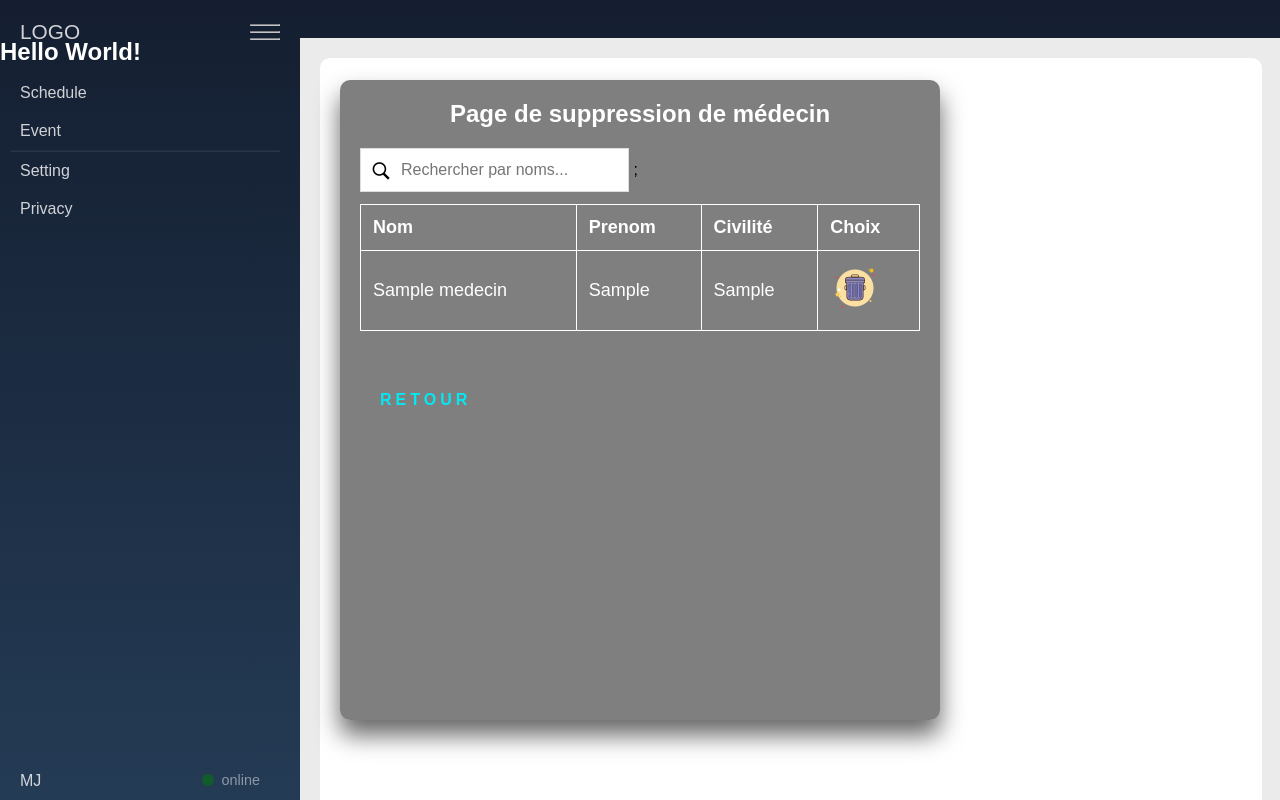
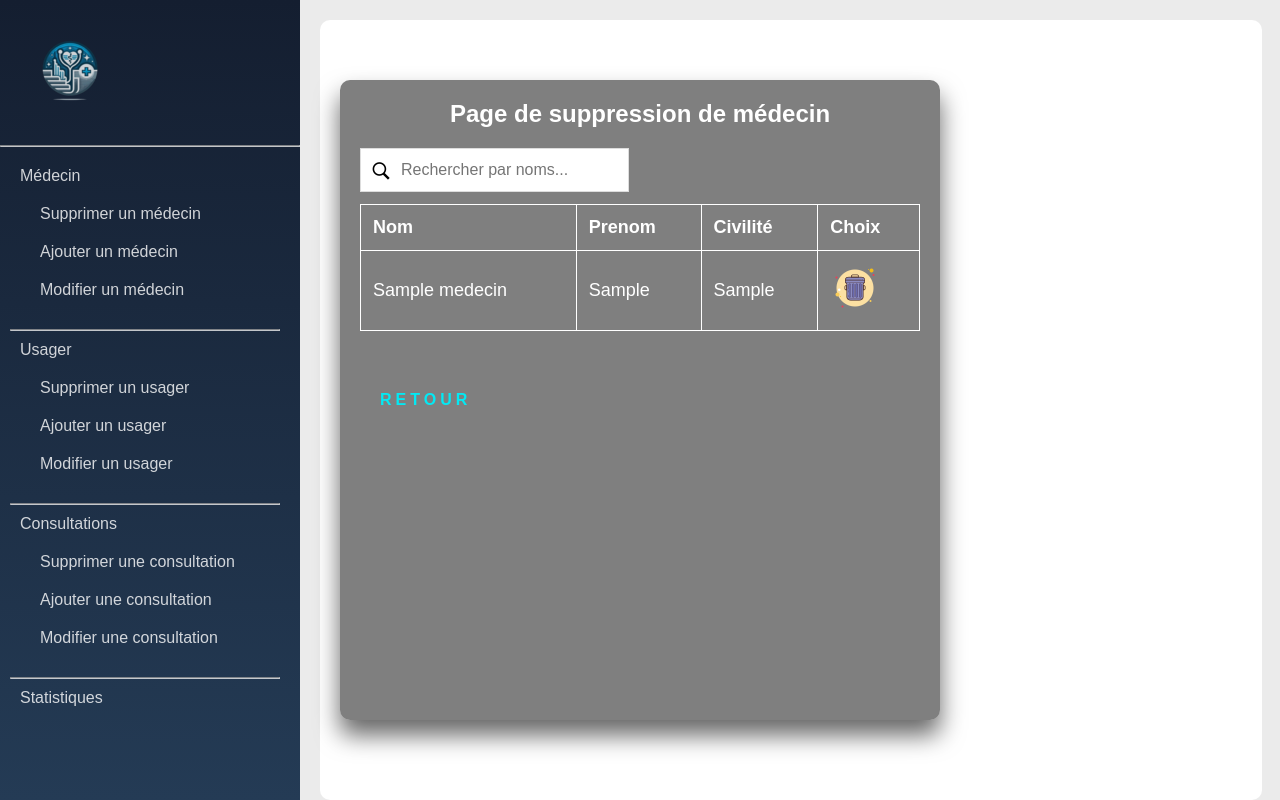
Before and after one commit to Yeetnus/projetPHP, a PHP site: page /PHP/medecin/supprimer.php in a window 1280 px wide. Run offline with PHP 8.4, Linux system fonts and the light colour scheme; tables that the repository leaves empty or names only in its code hold one stand-in row (values such as "Sample post").

Commit message:
css + menu bar vertical

```diff
--- a/CSS/style.css
+++ b/CSS/style.css
@@ -254,6 +254,7 @@
 .retour {
   margin-top: 50px;
 }
+
 @media (max-width: 600px) {
 
   /* Ajoute des media queries pour une meilleure expérience sur les petits écrans */
@@ -303,47 +304,11 @@
 
 
 /*
-nav {
-  width: 100%;
-  margin: 0 auto;
-  background: rgba(0, 0, 0, .5);
-  box-shadow: 0 15px 25px rgba(0, 0, 0, .6);
-  color: #03e9f4;
-  position: sticky;
-  top: 0px;
-}
-
-nav>ul {
-  display: flex;
-  text-align: center;
-  box-shadow: 0 15px 25px rgba(0, 0, 0, .6);
-  background: rgba(0, 0, 0, .5);
-  margin-left: 0;
-}
-
-nav ul {
-  list-style-type: none;
-}
-
-nav ul li {
-  float: left;
-  width: 25%;
-  text-align: center;
-  position: relative;
-}
-
 nav ul::after {
   display: table;
   clear: both;
 }
 
-nav a {
-  display: block;
-  text-decoration: none;
-  color: #03e9f4;
-  border-bottom: 2px solid transparent;
-  padding: 10px 0px;
-}
 
 nav a:hover {
   color: rgb(255, 255, 255);
@@ -355,6 +320,7 @@
   box-shadow: 0 2px 4px rgba(0, 0, 0, .6);
   background: rgba(0, 0, 0, .5);
   position: absolute;
+  height: auto;
   width: 100%;
   z-index: 1000;
 }
@@ -382,8 +348,7 @@
 .deroulant>a::after {
   content: " ▼";
   font-size: 12px;
-}
-*/
+}*/
 
 .flip {
   position: relative;
@@ -470,7 +435,7 @@
 }
 
 .flip-box {
-  position:absolute;
+  position: absolute;
   top: 50%;
   left: 50%;
   padding: 20px;
@@ -519,26 +484,41 @@
 }
 
 #myInput {
-  background-image: url('../IMAGES/icons8-search-20.png'); /* Add a search icon to input */
-  background-position: 10px 12px; /* Position the search icon */
-  background-repeat: no-repeat; /* Do not repeat the icon image */
-  width: auto; /* Full-width */
-  font-size: 16px; /* Increase font-size */
-  padding: 12px 20px 12px 40px; /* Add some padding */
-  border: 1px solid #ddd; /* Add a grey border */
-  margin-bottom: 12px; /* Add some space below the input */
+  background-image: url('../IMAGES/icons8-search-20.png');
+  /* Add a search icon to input */
+  background-position: 10px 12px;
+  /* Position the search icon */
+  background-repeat: no-repeat;
+  /* Do not repeat the icon image */
+  width: auto;
+  /* Full-width */
+  font-size: 16px;
+  /* Increase font-size */
+  padding: 12px 20px 12px 40px;
+  /* Add some padding */
+  border: 1px solid #ddd;
+  /* Add a grey border */
+  margin-bottom: 12px;
+  /* Add some space below the input */
 }
 
 #myTable {
-  border-collapse: collapse; /* Collapse borders */
-  width: 100%; /* Full-width */
-  border: 1px solid #ddd; /* Add a grey border */
-  font-size: 18px; /* Increase font-size */
+  border-collapse: collapse;
+  /* Collapse borders */
+  width: 100%;
+  /* Full-width */
+  border: 1px solid #ddd;
+  /* Add a grey border */
+  font-size: 18px;
+  /* Increase font-size */
 }
 
-#myTable th, #myTable td {
-  text-align: left; /* Left-align text */
-  padding: 12px; /* Add padding */
+#myTable th,
+#myTable td {
+  text-align: left;
+  /* Left-align text */
+  padding: 12px;
+  /* Add padding */
 }
 
 #myTable tr {
@@ -551,7 +531,8 @@
   position: fixed;
   width: 100%;
   max-width: 300px;
-  bottom: 0; top: 0;
+  bottom: 0;
+  top: 0;
   display: block;
   min-height: 300px;
   height: 100%;
@@ -561,27 +542,52 @@
   -moz-transition: all 300ms;
   -webkit-transition: all 300ms;
 }
-nav .vertical-menu hr{opacity: 0.1; border-width: 0.5px;}
-nav ul{width: 90%; padding-inline-start: 0; margin: 10px; height: calc(100% - 20px); }
-nav .vertical-menu-logo{padding: 20px; font-size: 1.3em; position: relative}
-nav .vertical-menu-logo .open-menu-btn{width: 30px; height: max-content; position: absolute; display: block; right: 20px; top: 0; bottom: 0; margin: auto; cursor: pointer;}
-nav .vertical-menu-logo .open-menu-btn hr{margin: 5px 0}
-nav li{list-style: none; padding: 10px 10px; cursor: pointer;}
-nav li:hover{ color: rgba(75, 105, 176,1); }
-nav li#user-info{position: absolute; bottom: 0; width: 80%;}
-nav li#user-info > span{display: block; float: right; font-size: 0.9em; position: relative; opacity: 0.6;}
-nav li#user-info > span:after{
-  content: '';
-  width: 12px;
-  height: 12px;
+
+nav .vertical-menu hr {
+  opacity: 0.1;
+  border-width: 0.5px;
+}
+
+nav ul {
+  width: 90%;
+  padding-inline-start: 0;
+  margin: 10px;
+  height: calc(100% - 20px);
+}
+
+nav .vertical-menu-logo {
+  padding: 20px;
+  font-size: 1.3em;
+  position: relative
+}
+
+nav .vertical-menu-logo .open-menu-btn {
+  width: 30px;
+  height: max-content;
+  position: absolute;
   display: block;
-  position: absolute;
-  background: green;
-  left: -20px; top: 0; bottom: 0;
+  right: 20px;
+  top: 0;
+  bottom: 0;
   margin: auto;
-  border-radius: 50%;
+  cursor: pointer;
 }
-.content-wrapper{
+
+nav .vertical-menu-logo .open-menu-btn hr {
+  margin: 5px 0
+}
+
+nav li {
+  list-style: none;
+  padding: 10px 10px;
+  cursor: pointer;
+}
+
+nav li:hover {
+  color: rgba(75, 105, 176, 1);
+}
+
+.content-wrapper {
   width: calc(100% - 300px);
   height: 100%;
   position: fixed;
@@ -589,30 +595,61 @@
   left: 300px;
   padding: 20px;
 }
-.closed-menu .content-wrapper{
+
+.closed-menu .content-wrapper {
   width: 100%;
   left: 50px;
 }
-.content-wrapper{
-    transition: all 300ms;
+
+.content-wrapper {
+  transition: all 300ms;
 }
-.vertical-menu-wrapper .vertical-menu-logo div{transition: all 100ms;}
-.closed-menu .vertical-menu-wrapper .vertical-menu-logo div{
+
+.vertical-menu-wrapper .vertical-menu-logo div {
+  transition: all 100ms;
+}
+
+.closed-menu .vertical-menu-wrapper .vertical-menu-logo div {
   margin-left: -100px;
 }
-.vertical-menu-wrapper .vertical-menu-logo .open-menu-btn{transition: all 300ms;}
-.closed-menu .vertical-menu-wrapper .vertical-menu-logo .open-menu-btn{
+
+.vertical-menu-wrapper .vertical-menu-logo .open-menu-btn {
+  transition: all 300ms;
+}
+
+.closed-menu .vertical-menu-wrapper .vertical-menu-logo .open-menu-btn {
   left: 7px;
   right: 100%;
 }
 
-.closed-menu .vertical-menu-wrapper ul,.closed-menu .vertical-menu-wrapper hr{margin-left: -300px;}
-.vertical-menu-wrapper ul, .vertical-menu-wrapper hr{transition: all 100ms;}
-.content-wrapper{background: #ebebeb;}
-.content{
+.closed-menu .vertical-menu-wrapper ul,
+.closed-menu .vertical-menu-wrapper hr {
+  margin-left: -300px;
+}
+
+.vertical-menu-wrapper ul,
+.vertical-menu-wrapper hr {
+  transition: all 100ms;
+}
+
+.content-wrapper {
+  background: #ebebeb;
+}
+
+.content {
   width: 90%;
   min-height: 90%;
   background: #fff;
   border-radius: 10px;
   padding: 30px;
 }
+
+li a {
+  text-decoration: none;
+  color:#fff;
+}
+
+li a:hover {
+  background-color: rgba(75, 105, 176, 0.15);
+  color: rgba(75, 105, 176, 1);
+}
--- a/HTML/header.php
+++ b/HTML/header.php
@@ -1,38 +1,42 @@
 <!DOCTYPE html>
-<html lang="en">
+<html lang="fr">
+
 <head>
     <meta charset="UTF-8">
-  <meta name="viewport" content="width=device-width, initial-scale=1.0">
-  <link rel="stylesheet" href="../../CSS/style.css">
 </head>
+
+
 <body>
-    <header>
-        <nav>
+    <nav class="vertical-menu-wrapper">
+        <div class="vertical-menu-logo">
+            <div><img src="../../IMAGES/logo_cabinet_100.png"></div>
+        </div><hr/>
+        <ul class="<vertical-menu">
+            <li>Médecin
                 <ul>
-                <li class="deroulant"><a href="#">Médecin &ensp;</a>
-                    <ul class="sous">
                     <li><a href="supprimer.php">Supprimer un médecin</a></li>
                     <li><a href="ajouter.php">Ajouter un médecin</a></li>
                     <li><a href="modifier.php">Modifier un médecin</a></li>
                 </ul>
-                </li>
-                <li class="deroulant"><a href="#">Usager &ensp;</a>
-                    <ul class="sous">
+            </li><hr/>
+            <li>Usager
+                <ul>
                     <li><a href="../PHP/usager/supprimer.php">Supprimer un usager</a></li>
                     <li><a href="../PHP/usager/ajouter.php">Ajouter un usager</a></li>
                     <li><a href="../PHP/usager/modifier.php">Modifier un usager</a></li>
                 </ul>
-                </li>
-                <li class="deroulant"><a href="#">Consultations &ensp;</a>
-                    <ul class="sous">
-                        <li><a href="../PHP/rdv/supprimer.php">Supprimer</a></li>
-                        <li><a href="../PHP/rdv/ajouter.php">Ajouter</a></li>
-                        <li><a href="../PHP/rdv/">Modifier</a></li>
+            </li><hr/>
+            <li>Consultations
+                <ul>
+                    <li><a href="../PHP/rdv/supprimer.php">Supprimer une consultation</a></li>
+                    <li><a href="../PHP/rdv/ajouter.php">Ajouter une consultation</a></li>
+                    <li><a href="../PHP/rdv/">Modifier une consultation</a></li>
                 </ul>
-                </li>
+            </li><hr/>
             <li><a href="#">Statistiques</a></li>
         </ul>
     </nav>
-    </header>
+
 </body>
+
 </html>
--- a/PHP/medecin/supprimer.php
+++ b/PHP/medecin/supprimer.php
@@ -5,44 +5,19 @@
   <title>Supprimer</title>
   <link rel="stylesheet" href="../../CSS/style.css">
   <meta name="viewport" content="width=device-width, initial-scale=1.0">
-  <script>
-    $('.open-menu-btn').on('click', function(){
-  if($('body').hasClass('closed-menu')){
-    $('body').removeClass('closed-menu');
-  }else  $('body').addClass('closed-menu');
-});
-  </script>
+
 </head>
+<header><?php include "../../HTML/header.php"; ?></header>
 
 <body>
-  <!--<?php include "../../HTML/header.php"; ?>-->
 
-  <!-- menu vertical -->
-  <nav class="vertical-menu-wrapper">
-  <div class="vertical-menu-logo">
-    <div>LOGO</div>
-    <span class="open-menu-btn"><hr><hr><hr></span>
+
+  <div class="content-wrapper">
+    <div class="content">
+    </div>
   </div>
-  <ul class="vertical-menu">
-    <li>Schedule</li>
-    <li>Event</li>
-    <hr />
-    <li>Setting</li>
-    <li>Privacy</li>
-    <li id="user-info">MJ<span>online</span></li>
-  </ul>
-</nav>
-<div class="content-wrapper">
-  <div class="content">
-  </div>
-</div>
-<!-- /menu vertical -->
+  <!-- /menu vertical -->
 
-<!-- contenido de pagina, realmente no importa -->
-<div id="container">
-  <h2>Hello World!</h2>
-</div>
-<!-- /contenido de pagina, realmente no importa -->
 
   <div class="scrollable-div choice-box">
     <h2>Page de suppression de médecin</h2>
@@ -76,7 +51,7 @@
             <a href='../../BDD/delete-script.php?recordID=<?php echo $recordID ?>' class="delete-icon">
               <img src="../../IMAGES/icons8-trash-50.png"></a>
           </td>
-        </tr>;
+        </tr>
       <?php } ?>
     </table>
     <form>
@@ -106,7 +81,8 @@
           }
         }
       }
-    }
+    };
+
   </script>
 </body>
 
```
Also changed, not shown: IMAGES/logo_cabinet.png (added), IMAGES/logo_cabinet_100.png (added). Lines whose indentation alone changed are shown as unchanged.
